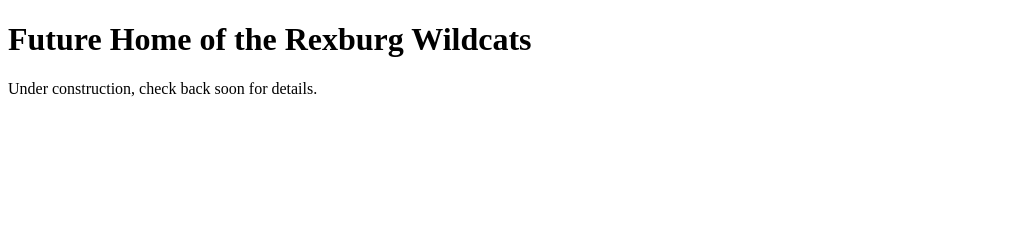
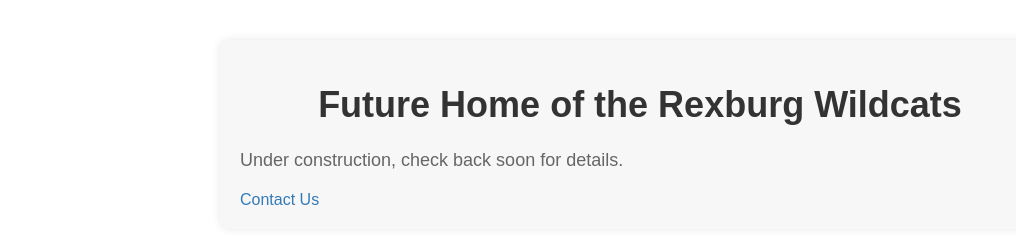
Before and after one commit to welchste/rexburgwildcats, a plain HTML site: page index.html in a window 1280 px wide. Shown: the whole page, without its empty margins (0-1016 px from the left). Drawn offline with Linux system fonts and the light colour scheme.

Commit message:
Adding styling and inital email contact

```diff
--- a/index.html
+++ b/index.html
@@ -1,11 +1,18 @@
+<!-- index.html -->
 <!DOCTYPE html>
 <html lang="en">
 <head>
     <meta charset="UTF-8">
-    <title>My Static Page</title>
+    <title>Wildcats</title>
+    <!-- Link to your CSS file -->
+    <link rel="stylesheet" type="text/css" href="styles.css">
 </head>
 <body>
-    <h1>Future Home of the Rexburg Wildcats</h1>
-    <p>Under construction, check back soon for details.</p>
+    <div class="container">
+        <h1>Future Home of the Rexburg Wildcats</h1>
+        <p>Under construction, check back soon for details.</p>
+        <a href="mailto:rexburgwildcats.com">Contact Us</a>
+        <br>
+    </div>
 </body>
 </html>
--- /dev/null
+++ b/styles.css
@@ -0,0 +1,36 @@
+/* styles.css */
+body {
+    font-family: Arial, sans-serif;
+    margin: 0;
+    padding: 0;
+}
+
+.container {
+    max-width: 800px;
+    margin: 40px auto;
+    padding: 20px;
+    background-color: #f7f7f7;
+    border-radius: 10px;
+    box-shadow: 0 0 10px rgba(0, 0, 0, 0.1);
+}
+
+h1 {
+    font-size: 36px;
+    color: #333;
+    text-align: center;
+}
+
+p {
+    font-size: 18px;
+    color: #666;
+    margin-bottom: 20px;
+}
+
+a {
+    text-decoration: none;
+    color: #337ab7;
+}
+
+a:hover {
+    color: #23527c;
+}
```
